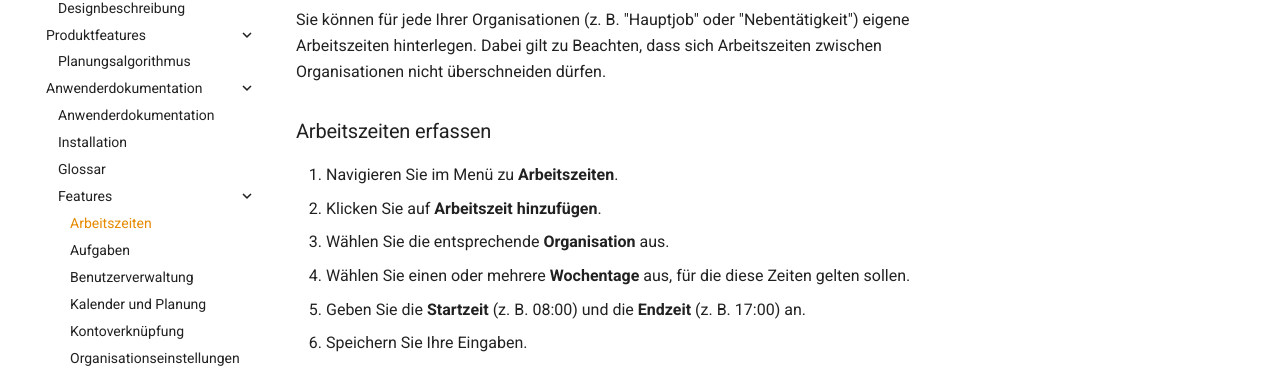
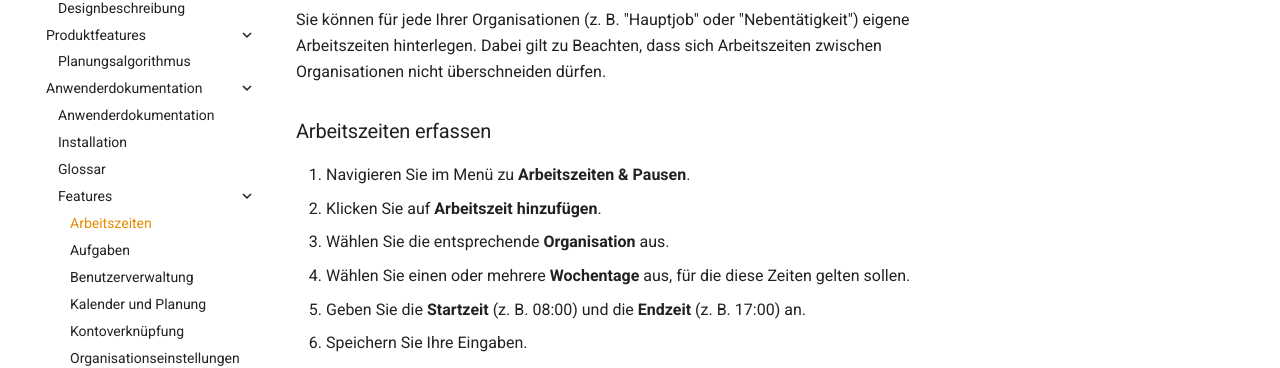
Before and after one commit to goaldone-dhbw/goaldone-projektseite, an MkDocs documentation site: the page built from docs/Anwenderdokumentation/Features/Arbeitszeiten.md, in a window 1280 px wide and 900 px high. Shown: the part 391-759 px from the top of the window. Built offline with MkDocs 1.6.1 and Material for MkDocs 9.7.7, drawn with Linux system fonts in a browser that asks for light colours; comment, search, counter and statistics services are not loaded.

Commit message:
Update docs/Anwenderdokumentation/Features/Arbeitszeiten.md
Co-authored-by: salma <154587119+saleyy@users.noreply.github.com>

```diff
--- a/docs/Anwenderdokumentation/Features/Arbeitszeiten.md
+++ b/docs/Anwenderdokumentation/Features/Arbeitszeiten.md
@@ -9,7 +9,7 @@ Sie können für jede Ihrer Organisationen (z. B. "Hauptjob" oder "Nebentätigke
 Dabei gilt zu Beachten, dass sich Arbeitszeiten zwischen Organisationen nicht überschneiden dürfen.
 
 ### Arbeitszeiten erfassen
-1. Navigieren Sie im Menü zu **Arbeitszeiten**.
+1. Navigieren Sie im Menü zu **Arbeitszeiten & Pausen**.
 2. Klicken Sie auf **Arbeitszeit hinzufügen**.
 3. Wählen Sie die entsprechende **Organisation** aus.
 4. Wählen Sie einen oder mehrere **Wochentage** aus, für die diese Zeiten gelten sollen.
```
